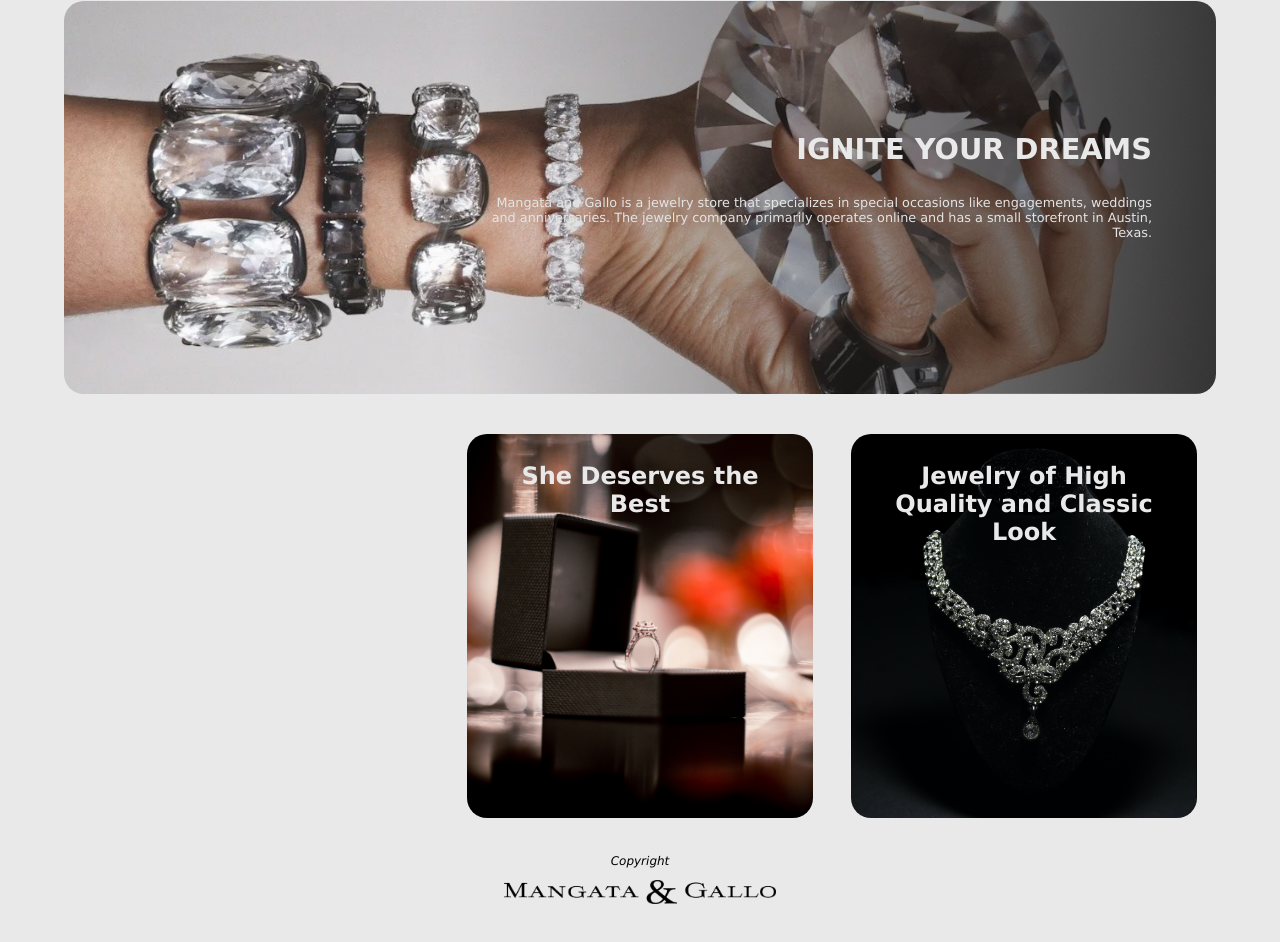
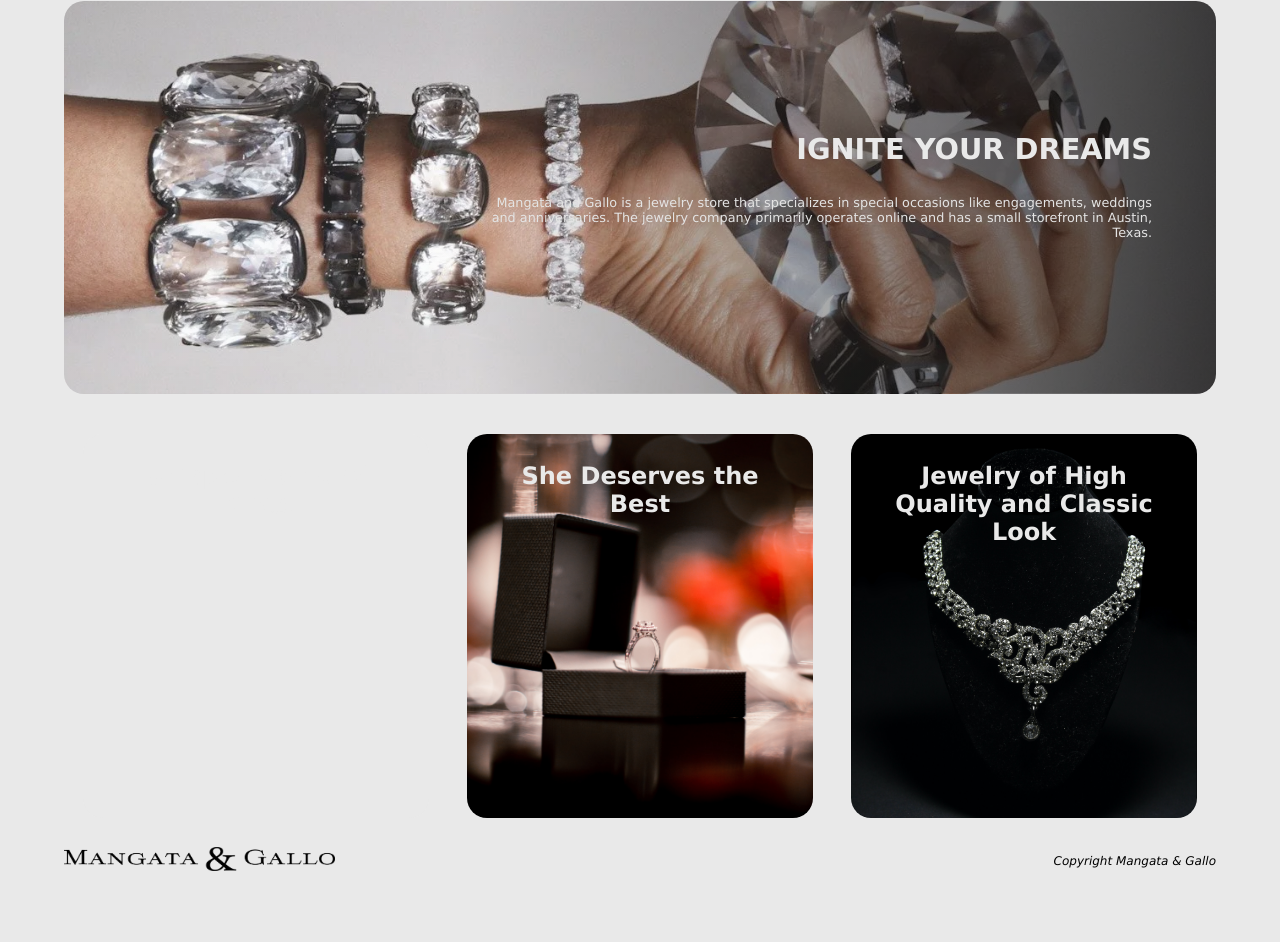
Before and after one commit to erkingonultas/meta-course-project1, a plain HTML site: page index.html in a window 1280 px wide. Shown: the part 230-1172 px from the top of the page. Drawn offline with Linux system fonts and the light colour scheme.

Commit message:
revisited finished version 2108 1828

```diff
--- a/index.html
+++ b/index.html
@@ -25,7 +25,6 @@
         </ul>
     </nav>
     <main>
-        <!-- CSS grid or flexbox -->
         <section>
             <article id="big-promo">
                 <h1>IGNITE YOUR DREAMS</h1>
@@ -55,10 +54,10 @@
     </main>
     <footer>
         <div>
-            <p>Copyright</p>
+            <img src="assets\Mangata-and-Gallo-logos\Asset 2@3x.png" alt="copyright-logo">
         </div>
         <div>
-            <img src="assets\Mangata-and-Gallo-logos\Asset 2@3x.png" alt="copyright-logo">
+            <p>Copyright Mangata & Gallo</p>
         </div>
     </footer>
 </body>
--- a/main.css
+++ b/main.css
@@ -79,7 +79,6 @@ h1 {
   align-items: right;
   justify-content: right;
   background-color: #e9e9e9;
-  /* background-blend-mode: hard-light; */
   background-image: linear-gradient(
       90deg,
       #e9e9e923 35%,
@@ -207,17 +206,20 @@ opacity: 1;
 
 footer {
   padding-top: 3vh;
+  display: flex;
+  align-items: center;
+}
 
+footer div{
+  flex: 1;
 }
+
 div img {
-  display: block;
-  margin-left: auto;
-  margin-right: auto;
   height: 3vh;
 }
 
 div p {
-  text-align: center;
+  text-align: end;
   font-size: 0.75rem;
   font-style: italic;
   font-weight: 100;
```
